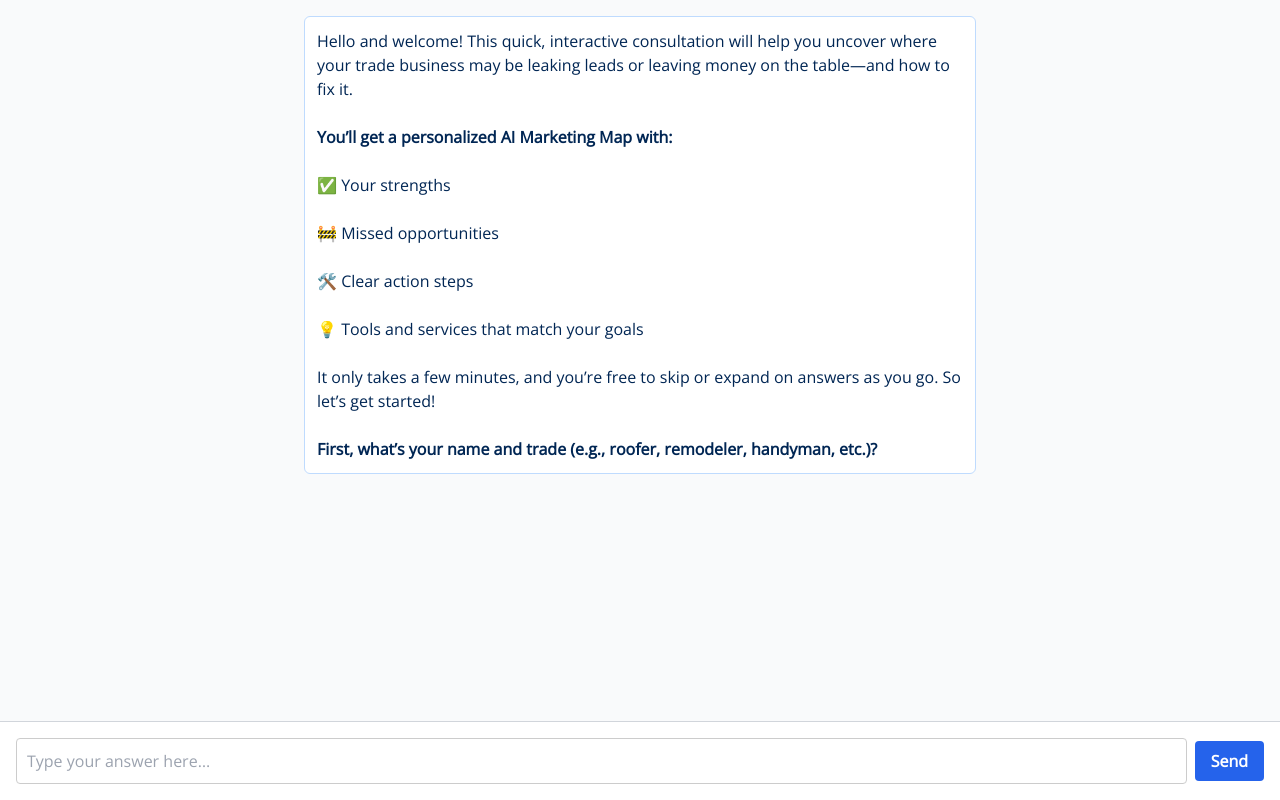
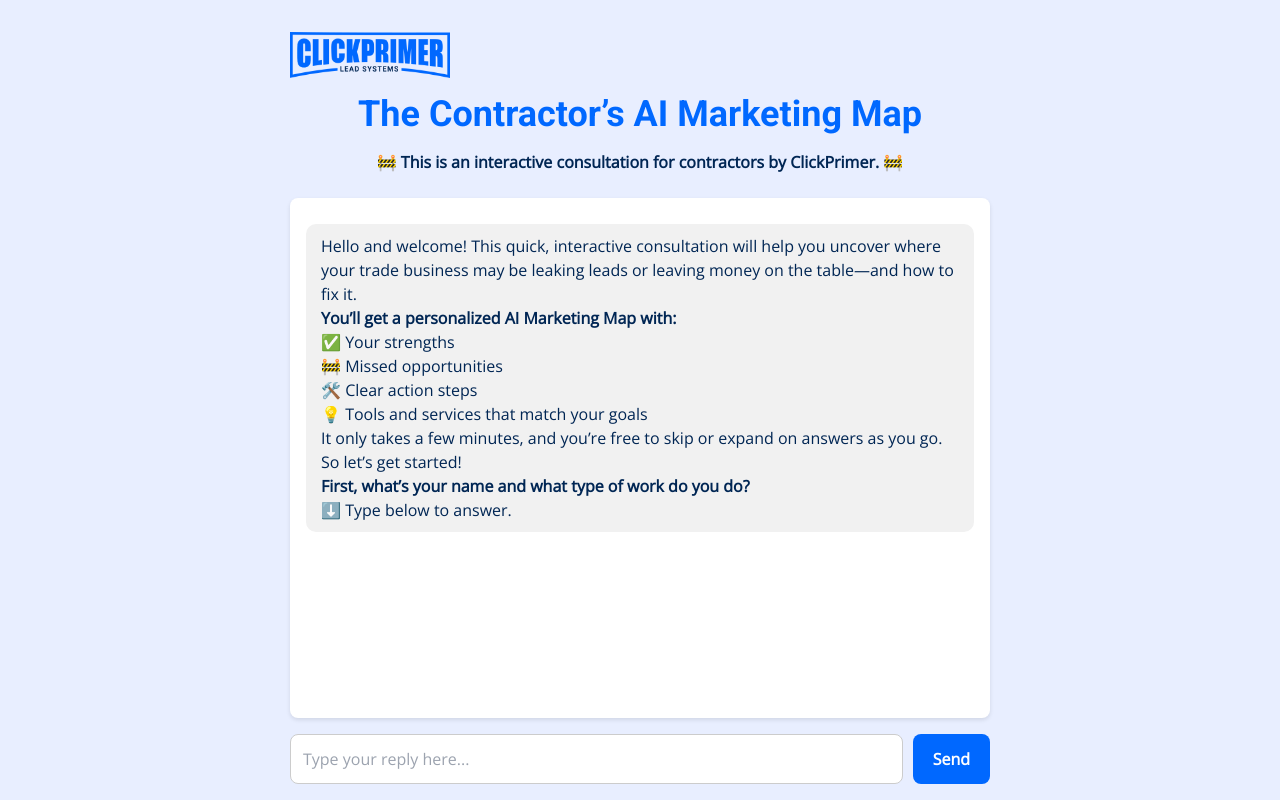
Before and after one commit to clickprimer/contractor-growth-map, a Next.js app: page / in a window 1280 px wide. Built offline with nearby package versions, Linux system fonts and the light colour scheme.

Commit message:
Update index.js

```diff
--- a/pages/index.js
+++ b/pages/index.js
@@ -1,8 +1,8 @@
 import { useState, useEffect, useRef } from 'react';
+import { generatePDF } from '../utils/generatePDF';
 import ReactMarkdown from 'react-markdown';
 
 export default function Home() {
-  const [input, setInput] = useState('');
   const [messages, setMessages] = useState([
     {
       role: 'assistant',
@@ -17,137 +17,223 @@ export default function Home() {
 
 It only takes a few minutes, and you’re free to skip or expand on answers as you go. So let’s get started!
 
-**First, what’s your name and trade (e.g., roofer, remodeler, handyman, etc.)?**`
+**First, what’s your name and what type of work do you do?**
+
+⬇️ Type below to answer.`
     }
   ]);
+
+  const [input, setInput] = useState('');
   const [loading, setLoading] = useState(false);
+  const [leadInfo, setLeadInfo] = useState({ name: '' });
   const [quizProgress, setQuizProgress] = useState({
-    answers: {},
+    answers: {}, // Category: Answer
+    tags: [],
     totalScore: 0,
-    tags: [],
-    currentCategoryIndex: 0
   });
-
-  const messageListRef = useRef(null);
-  const inputRef = useRef(null);
+  const chatEndRef = useRef(null);
+  const latestAssistantRef = useRef(null);
+  const userMessageRef = useRef(null);
+  const [history, setHistory] = useState([]);
 
   useEffect(() => {
-    if (loading) {
-      scrollToBottom();
+    const lastAssistantIndex = [...messages].reverse().findIndex(msg => msg.role === 'assistant');
+    const assistantElements = document.querySelectorAll('.assistant-msg');
+    if (assistantElements.length > 0 && lastAssistantIndex !== -1) {
+      const el = assistantElements[assistantElements.length - 1 - lastAssistantIndex];
+      if (el) el.scrollIntoView({ behavior: 'smooth', block: 'start' });
     }
-  }, [loading]);
+  }, [messages]);
 
-  const scrollToBottom = () => {
-    messageListRef.current?.scrollTo({
-      top: messageListRef.current.scrollHeight,
-      behavior: 'smooth'
-    });
-  };
-
-  const scrollToTop = () => {
-    messageListRef.current?.scrollTo({
-      top: 0,
-      behavior: 'smooth'
-    });
-  };
-
-  const handleSubmit = async (e) => {
+  const sendMessage = async (e) => {
     e.preventDefault();
     if (!input.trim()) return;
 
-    const newMessages = [...messages, { role: 'user', content: input }];
-    setMessages(newMessages);
+    const userMessage = { role: 'user', content: input };
+    setMessages((prev) => [...prev, userMessage]);
+
+    setTimeout(() => {
+      if (userMessageRef.current) {
+        userMessageRef.current.scrollIntoView({ behavior: 'smooth', block: 'end' });
+      }
+    }, 50);
+
     setInput('');
     setLoading(true);
 
-    const response = await fetch('/api/ask', {
+    if (!leadInfo.name) {
+      const nameOnly = input.replace(/[^a-zA-Z\s]/g, '').split(' ')[0];
+      setLeadInfo({ name: nameOnly });
+    }
+
+    const res = await fetch(`/api/ask?model=gpt-3.5-turbo`, {
       method: 'POST',
       headers: { 'Content-Type': 'application/json' },
-      body: JSON.stringify({
-        currentInput: input,
-        quizProgress
-      }),
+      body: JSON.stringify({ currentInput: input, quizProgress }), // ✅ updated to send quizProgress only
     });
 
-    if (!response.body) {
+    if (!res.ok || !res.body) {
+      console.error('No response body');
       setLoading(false);
       return;
     }
 
-    const reader = response.body.getReader();
+    const reader = res.body.getReader();
     const decoder = new TextDecoder('utf-8');
-    let assistantReply = '';
+    let finalReply = '';
+    let started = false;
 
-    const stream = async () => {
+    const updateStreamedReply = (chunk) => {
+      finalReply += chunk;
+      setMessages((prev) => {
+        const updated = [...prev];
+        if (!started) {
+          updated.push({ role: 'assistant', content: chunk });
+          started = true;
+        } else {
+          updated[updated.length - 1].content = finalReply;
+        }
+        return updated;
+      });
+    };
+
     while (true) {
       const { done, value } = await reader.read();
       if (done) break;
+      const chunk = decoder.decode(value, { stream: true });
+      updateStreamedReply(chunk);
+    }
 
-        const chunk = decoder.decode(value, { stream: true });
-        assistantReply += chunk;
+    setHistory((prev) => [...prev, { q: input, a: finalReply.slice(0, 300) }]);
 
-        setMessages((prev) => {
-          const last = prev[prev.length - 1];
-          if (last?.role === 'assistant') {
-            return [...prev.slice(0, -1), { role: 'assistant', content: assistantReply }];
-          } else {
-            return [...prev, { role: 'assistant', content: assistantReply }];
+    const includesCTA = finalReply.includes('<!-- TRIGGER:CTA -->');
+    if (includesCTA) {
+      const ctaMessage = {
+        role: 'assistant',
+        content: `
+---
+
+### 🚀 Let's Get Started:
+
+- [📞 Book a Service Setup Call](https://www.map.clickprimer.com/aimm-setup-call)
+- [📄 Download Your AI Marketing Map PDF](#download)
+
+### ❓ Still have questions? We're happy to help:
+
+- [💬 Send Us a Message](https://www.clickprimer.com/contact)
+- [📱 Call Us (We pickup!)](tel:12083144088)
+        `
+      };
+      setMessages((prev) => [...prev, ctaMessage]);
     }
-        });
-      }
+
     setLoading(false);
-      scrollToTop();
-    };
-
-    stream().catch((err) => {
-      console.error(err);
-      setLoading(false);
-    });
   };
 
   return (
-    <div className="flex flex-col h-screen">
+    <div style={{
+      display: 'flex',
+      flexDirection: 'column',
+      height: '100vh',
+      overflow: 'hidden',
+      alignItems: 'center',
+      justifyContent: 'center',
+      padding: '1rem',
+      backgroundColor: '#e8eeff'
+    }}>
+      <div style={{
+        width: '100%',
+        maxWidth: '700px',
+        display: 'flex',
+        flexDirection: 'column',
+        height: '100%',
+        background: '#e8eeff'
+      }}>
+        <div style={{ textAlign: 'center', paddingTop: '1rem' }}>
+          <img
+            src="/logo.png"
+            alt="ClickPrimer Logo"
+            style={{ width: '160px', marginBottom: '10px' }}
+          />
+          <h1 className="text-[#0068ff] mt-4 text-xl sm:text-2xl md:text-3xl lg:text-4xl font-roboto font-bold text-center">
+            The Contractor’s AI Marketing Map
+          </h1>
+          <p style={{
+            fontWeight: 'bold',
+            color: '#002654',
+            marginBottom: '1.5rem',
+            paddingLeft: '1rem',
+            paddingRight: '1rem'
+          }}>
+            🚧 This is an interactive consultation for contractors by ClickPrimer. 🚧
+          </p>
+        </div>
+
+        <div style={{
+          flex: 1,
+          background: 'white',
+          padding: '1rem',
+          borderRadius: '8px',
+          boxShadow: '0 2px 4px rgba(0,0,0,0.1)',
+          overflowY: 'auto'
+        }}>
+          {messages.map((msg, i) => {
+            const isUser = msg.role === 'user';
+            const isLatestAssistant = msg.role === 'assistant' && i === messages.length - 1;
+
+            return (
               <div
-        ref={messageListRef}
-        className="flex-1 overflow-y-scroll p-4 space-y-4 bg-gray-50"
-      >
-        {messages.map((msg, index) => (
-          <div
-            key={index}
-            className={`p-3 rounded-md max-w-2xl mx-auto whitespace-pre-wrap ${
-              msg.role === 'assistant'
-                ? 'bg-white border border-blue-200'
-                : 'bg-blue-100 text-right'
-            }`}
+                key={i}
+                className={msg.role === 'assistant' ? 'assistant-msg' : ''}
+                ref={isUser ? userMessageRef : isLatestAssistant ? latestAssistantRef : null}
+                style={{
+                  background: isUser ? '#d2e9ff' : '#f1f1f1',
+                  margin: '10px 0',
+                  padding: '10px 15px',
+                  borderRadius: '10px',
+                  alignSelf: isUser ? 'flex-end' : 'flex-start',
+                  maxWidth: '100%',
+                  textAlign: isUser ? 'right' : 'left'
+                }}
               >
                 <ReactMarkdown>{msg.content}</ReactMarkdown>
               </div>
-        ))}
-        {loading && (
-          <div className="p-3 text-gray-500 italic text-center">Thinking…</div>
-        )}
+            );
+          })}
+          <div ref={chatEndRef} />
         </div>
-      <form
-        onSubmit={handleSubmit}
-        className="p-4 border-t border-gray-300 bg-white flex items-center"
-      >
+
+        <form onSubmit={sendMessage} style={{ display: 'flex', marginTop: '1rem' }}>
           <input
-          ref={inputRef}
-          type="text"
             value={input}
             onChange={(e) => setInput(e.target.value)}
-          disabled={loading}
-          placeholder="Type your answer here…"
-          className="flex-1 p-2 border border-gray-400 rounded mr-2"
+            placeholder="Type your reply here..."
+            style={{
+              flex: 1,
+              padding: '0.75rem',
+              borderRadius: '8px',
+              border: '1px solid #ccc',
+              fontSize: '1rem'
+            }}
           />
           <button
             type="submit"
             disabled={loading}
-          className="bg-blue-600 text-white px-4 py-2 rounded disabled:opacity-50"
+            style={{
+              marginLeft: '10px',
+              padding: '0.75rem 1.25rem',
+              backgroundColor: '#0068ff',
+              color: 'white',
+              border: 'none',
+              borderRadius: '8px',
+              fontWeight: 'bold',
+              cursor: 'pointer'
+            }}
           >
             Send
           </button>
         </form>
       </div>
+    </div>
   );
 }
```
Lines whose indentation alone changed are shown as unchanged.
